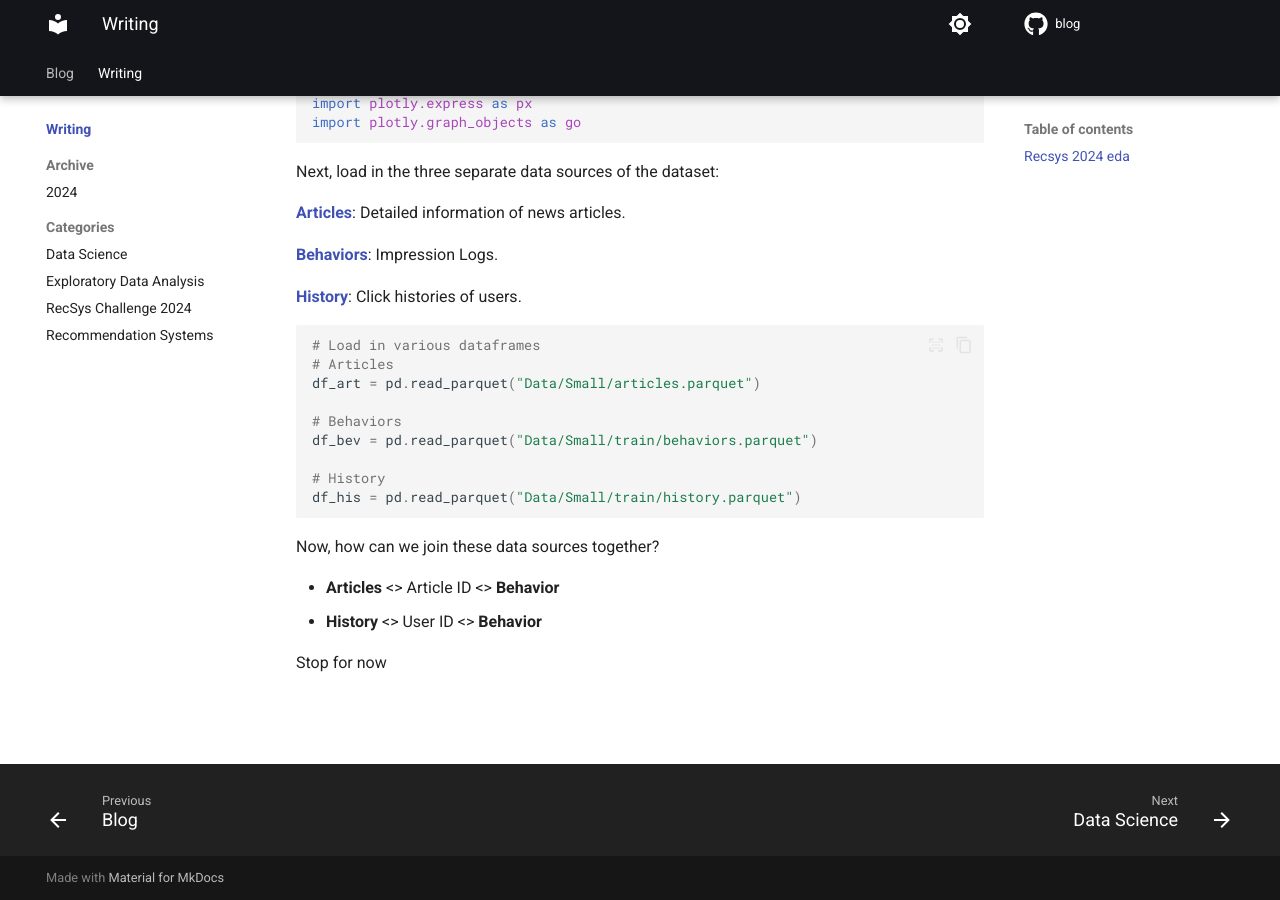
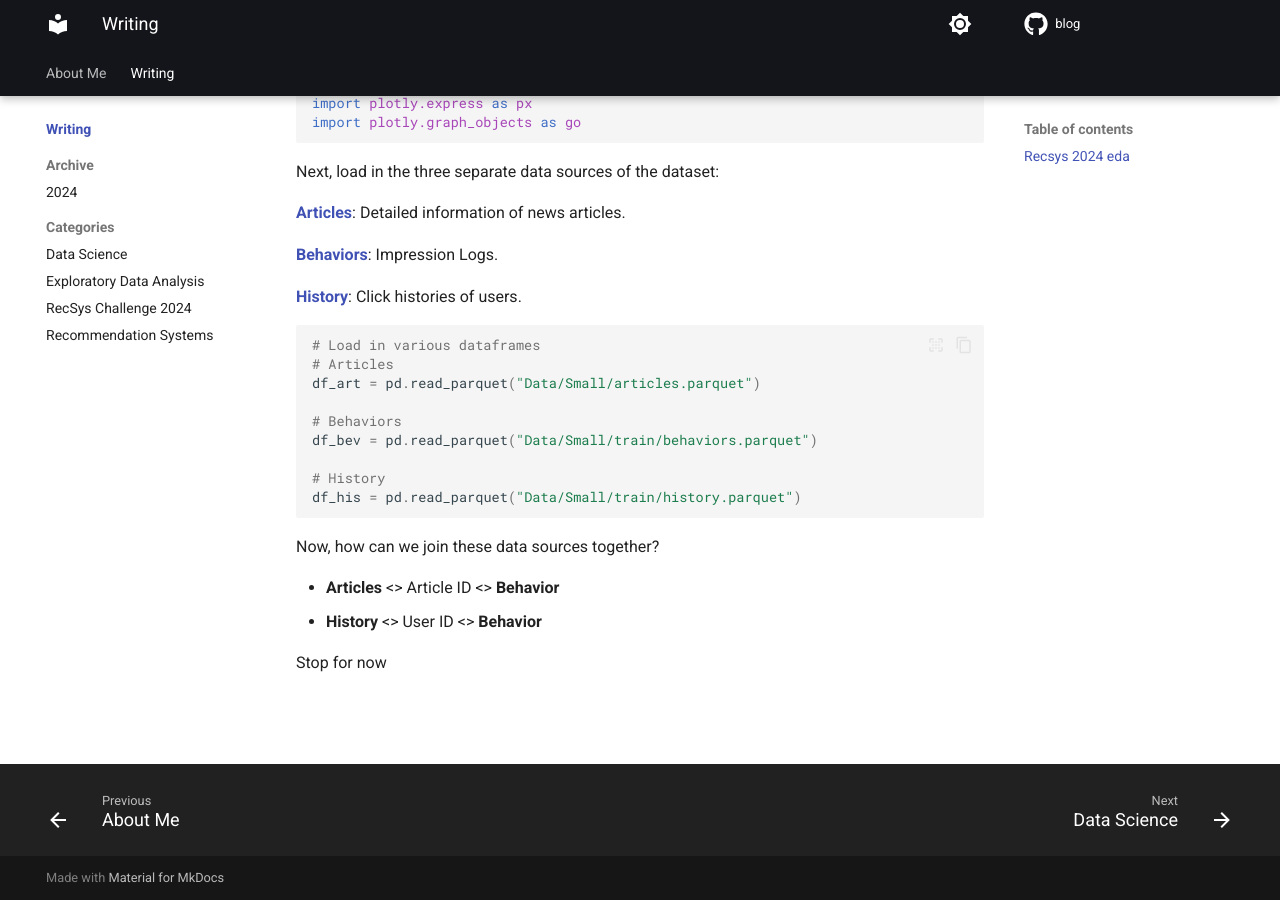
Before and after one commit to SulmanK/Blog, an MkDocs documentation site: the page built from docs/writing/index.md, in a window 1280 px wide and 900 px high, scrolled down 2156 px. Built offline with MkDocs 1.6.1 and Material for MkDocs 9.7.7, drawn with Linux system fonts in a browser that asks for light colours; comment, search, counter and statistics services are not loaded.

Commit message:
changed website sections

```diff
--- a/docs/index.md
+++ b/docs/index.md
@@ -1,2 +1,2 @@
-# Blog
+# About Me
 - [RecSys Challenge 2024: Exploratory Data Analysis](./writing/posts/recsys_2024_eda.md)
```
